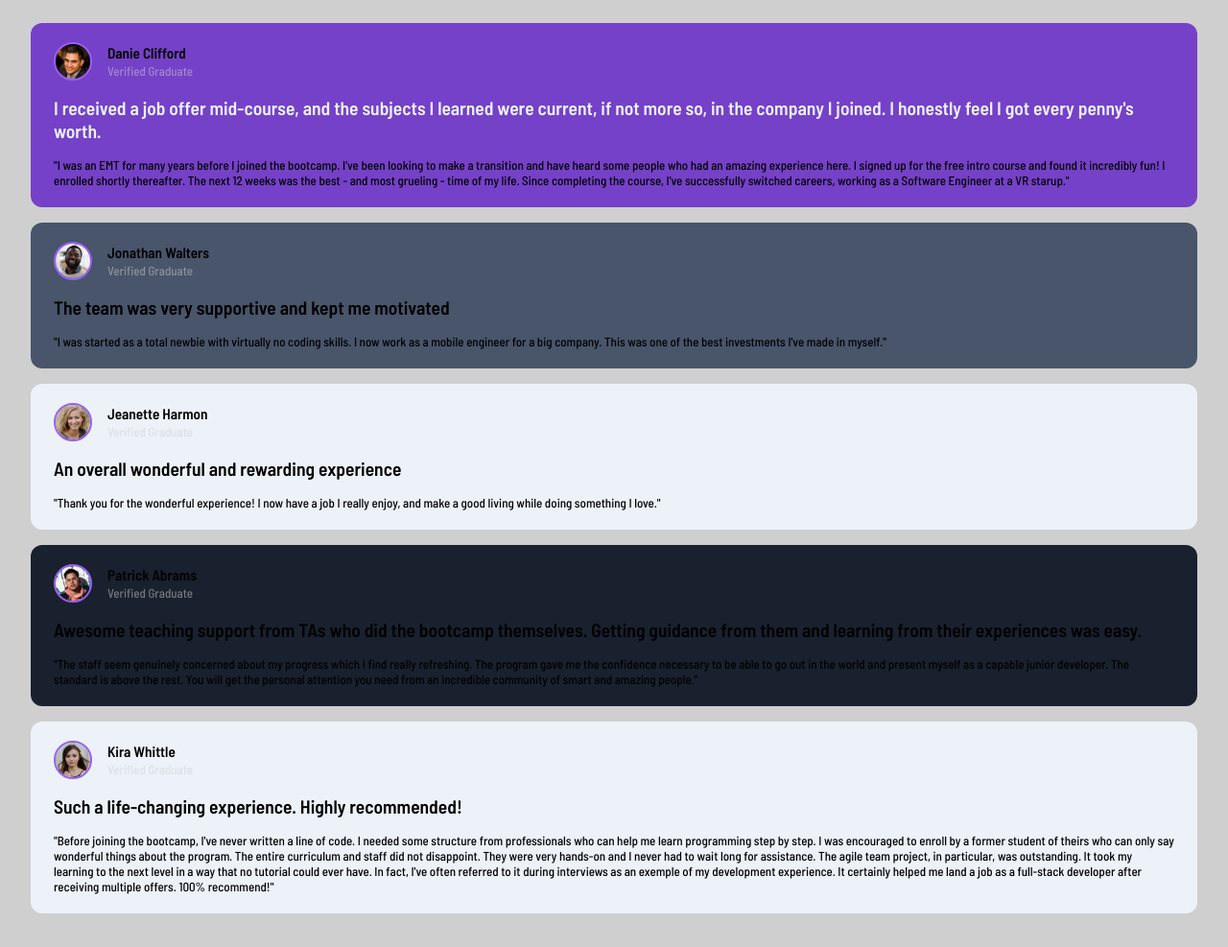
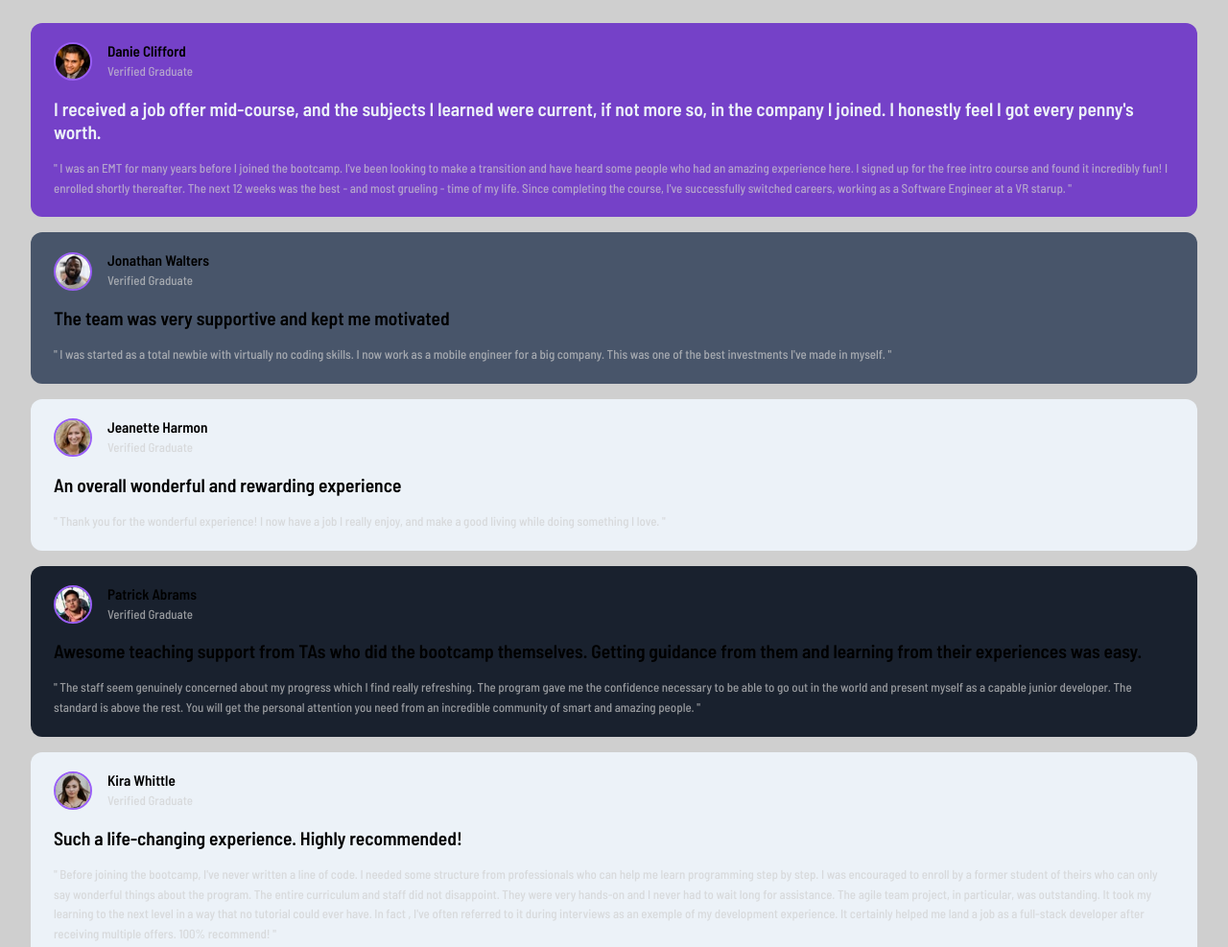
Before and after one commit to yurimzk/testimonials-grid-section, a plain HTML site: page index.html in a window 1280 px wide. Shown: the top 987 px of the page at 96% size. Drawn offline with Linux system fonts and the light colour scheme.

Commit message:
reviews style

```diff
--- a/index.html
+++ b/index.html
@@ -22,7 +22,7 @@
   </head>
   <body>
     <div id="app">
-      <div class="testimonial-1">
+      <div class="testimonial testimonial-1">
         <div class="user">
           <img
             src="./images/image-daniel.jpg"
@@ -39,16 +39,16 @@
           got every penny's worth.
         </h2>
         <p>
-          "I was an EMT for many years before I joined the bootcamp. I've been
+          " I was an EMT for many years before I joined the bootcamp. I've been
           looking to make a transition and have heard some people who had an
           amazing experience here. I signed up for the free intro course and
           found it incredibly fun! I enrolled shortly thereafter. The next 12
           weeks was the best - and most grueling - time of my life. Since
           completing the course, I've successfully switched careers, working as
-          a Software Engineer at a VR starup."
+          a Software Engineer at a VR starup. "
         </p>
       </div>
-      <div class="testimonial-2">
+      <div class="testimonial testimonial-2">
         <div class="user">
           <img
             src="./images/image-jonathan.jpg"
@@ -63,12 +63,12 @@
           The team was very supportive and kept me motivated
         </h2>
         <p>
-          "I was started as a total newbie with virtually no coding skills. I
+          " I was started as a total newbie with virtually no coding skills. I
           now work as a mobile engineer for a big company. This was one of the
-          best investments I've made in myself."
+          best investments I've made in myself. "
         </p>
       </div>
-      <div class="testimonial-3">
+      <div class="testimonial testimonial-3">
         <div class="user">
           <img
             src="./images/image-jeanette.jpg"
@@ -81,11 +81,11 @@
         </div>
         <h2 class="callout-3">An overall wonderful and rewarding experience</h2>
         <p>
-          "Thank you for the wonderful experience! I now have a job I really
-          enjoy, and make a good living while doing something I love."
+          " Thank you for the wonderful experience! I now have a job I really
+          enjoy, and make a good living while doing something I love. "
         </p>
       </div>
-      <div class="testimonial-4">
+      <div class="testimonial testimonial-4">
         <div class="user">
           <img
             src="./images/image-patrick.jpg"
@@ -102,15 +102,15 @@
           easy.
         </h2>
         <p>
-          "The staff seem genuinely concerned about my progress which I find
+          " The staff seem genuinely concerned about my progress which I find
           really refreshing. The program gave me the confidence necessary to be
           able to go out in the world and present myself as a capable junior
           developer. The standard is above the rest. You will get the personal
           attention you need from an incredible community of smart and amazing
-          people."
+          people. "
         </p>
       </div>
-      <div class="testimonial-5">
+      <div class="testimonial testimonial-5">
         <div class="user">
           <img src="./images/image-kira.jpg" alt="Kira Whittle user image" />
           <div class="user-info">
@@ -122,17 +122,17 @@
           Such a life-changing experience. Highly recommended!
         </h2>
         <p>
-          "Before joining the bootcamp, I've never written a line of code. I
+          " Before joining the bootcamp, I've never written a line of code. I
           needed some structure from professionals who can help me learn
           programming step by step. I was encouraged to enroll by a former
           student of theirs who can only say wonderful things about the program.
           The entire curriculum and staff did not disappoint. They were very
           hands-on and I never had to wait long for assistance. The agile team
           project, in particular, was outstanding. It took my learning to the
-          next level in a way that no tutorial could ever have. In fact, I've
+          next level in a way that no tutorial could ever have. In fact , I've
           often referred to it during interviews as an exemple of my development
           experience. It certainly helped me land a job as a full-stack
-          developer after receiving multiple offers. 100% recommend!"
+          developer after receiving multiple offers. 100% recommend! "
         </p>
       </div>
     </div>
--- a/style.css
+++ b/style.css
@@ -15,6 +15,7 @@
 
     --light-gray: hsl(0, 0%, 81%);
     --light-gray-50: hsla(0, 0%, 81%, 0.5);
+    --light-gray-70: hsla(0, 0%, 81%, 0.7);
     --light-grayish-blue: hsl(210, 46%, 95%);
 }
 
@@ -55,6 +56,11 @@ body {
     color: var(--light-gray-50);
 }
 
+.testimonial p {
+    color: var(--light-gray-70);
+    line-height: 160%;
+}
+
 .testimonial-1,
 .testimonial-2,
 .testimonial-3,
@@ -67,6 +73,9 @@ body {
     gap: 1.6rem;
 }
 
+.testimonial-1 h2 {
+    color: var(--light-grayish-blue);
+}
 .testimonial-1 {
     background-color: var(--moderate-violet);
 }
@@ -86,7 +95,3 @@ body {
 .testimonial-5 {
     background-color: var(--light-grayish-blue);
 }
-
-.testimonial-1 h2 {
-    color: var(--light-grayish-blue);
-}
```
